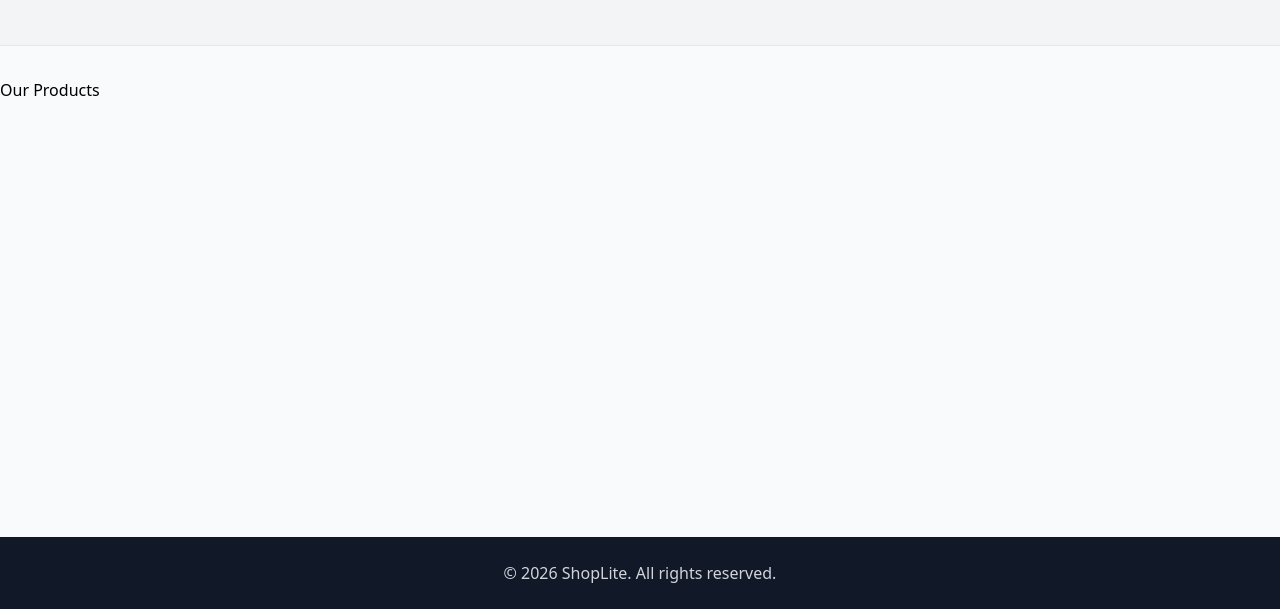
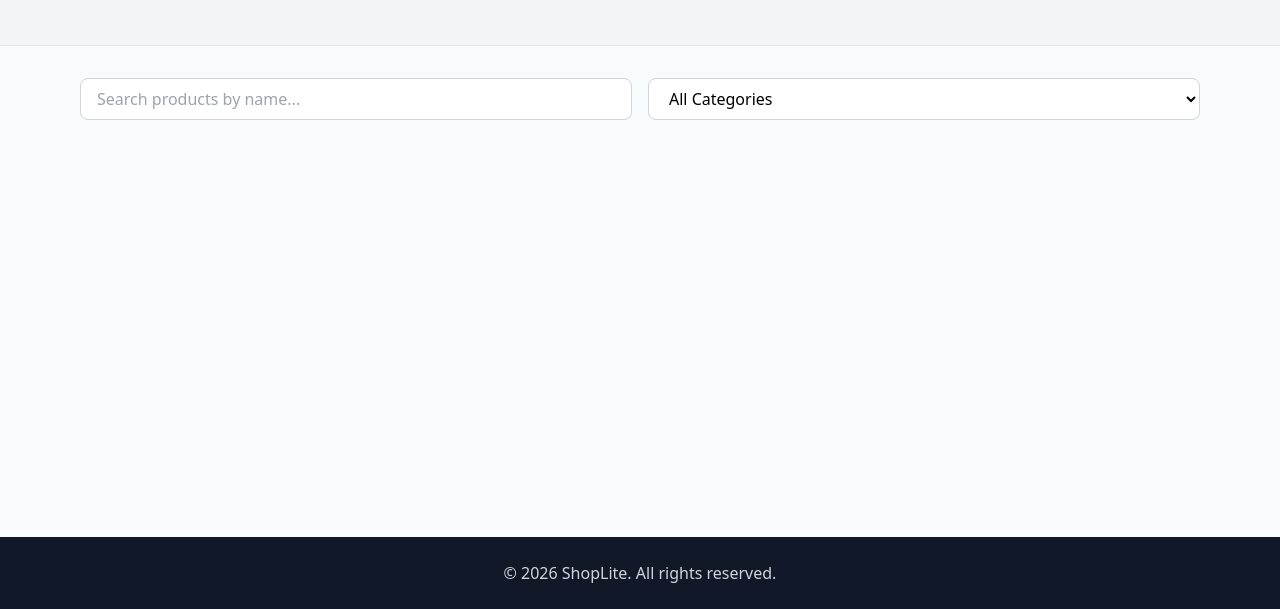
Before and after one commit to huyendieu8304/FR26_FEF_shoplite, a plain HTML site: page index.html in a window 1280 px wide. Shown: the part 191-800 px from the top of the page. Drawn offline with nearby package versions, Linux system fonts and the light colour scheme.

Commit message:
ui: search bar and product grid

```diff
--- a/index.html
+++ b/index.html
@@ -42,23 +42,21 @@
         </div>
     </header>
 
+    <main class="max-w-6xl mx-auto px-4 flex-grow mb-12 w-full">
+        <!-- SEARCH AND FILTER -->
+        <section class="grid grid-cols-1 md:grid-cols-2 gap-4 mb-8">
+            <div>
+                <input type="text" id="search-input" class="w-full px-4 py-2 border border-gray-300 rounded-lg focus:ring-2 focus:ring-blue-400 focus:outline-none" placeholder="Search products by name...">
+            </div>
+            <div>
+                <select id="category-filter" class="w-full px-4 py-2 border border-gray-300 rounded-lg bg-white focus:ring-2 focus:ring-blue-400 focus:outline-none">
+                    <option value="">All Categories</option>
+                </select>
+            </div>
         </section>
 
-<!--          TODO: SEARCH BAR-->
-
         <!-- PRODUCTS -->
-        <section>
-            <header> <!-- make the section has more clear semantic meaning -->
-                <h2>Our Products</h2>
-            </header>
-            <!-- Product grid -->
-            <article>
-
-            </article>
-
-        </section>
-
-
+        <section id="product-grid" class="grid grid-cols-1 sm:grid-cols-2 md:grid-cols-3 lg:grid-cols-4 gap-6"></section>
     </main>
 
     <!-- FOOTER -->
```
